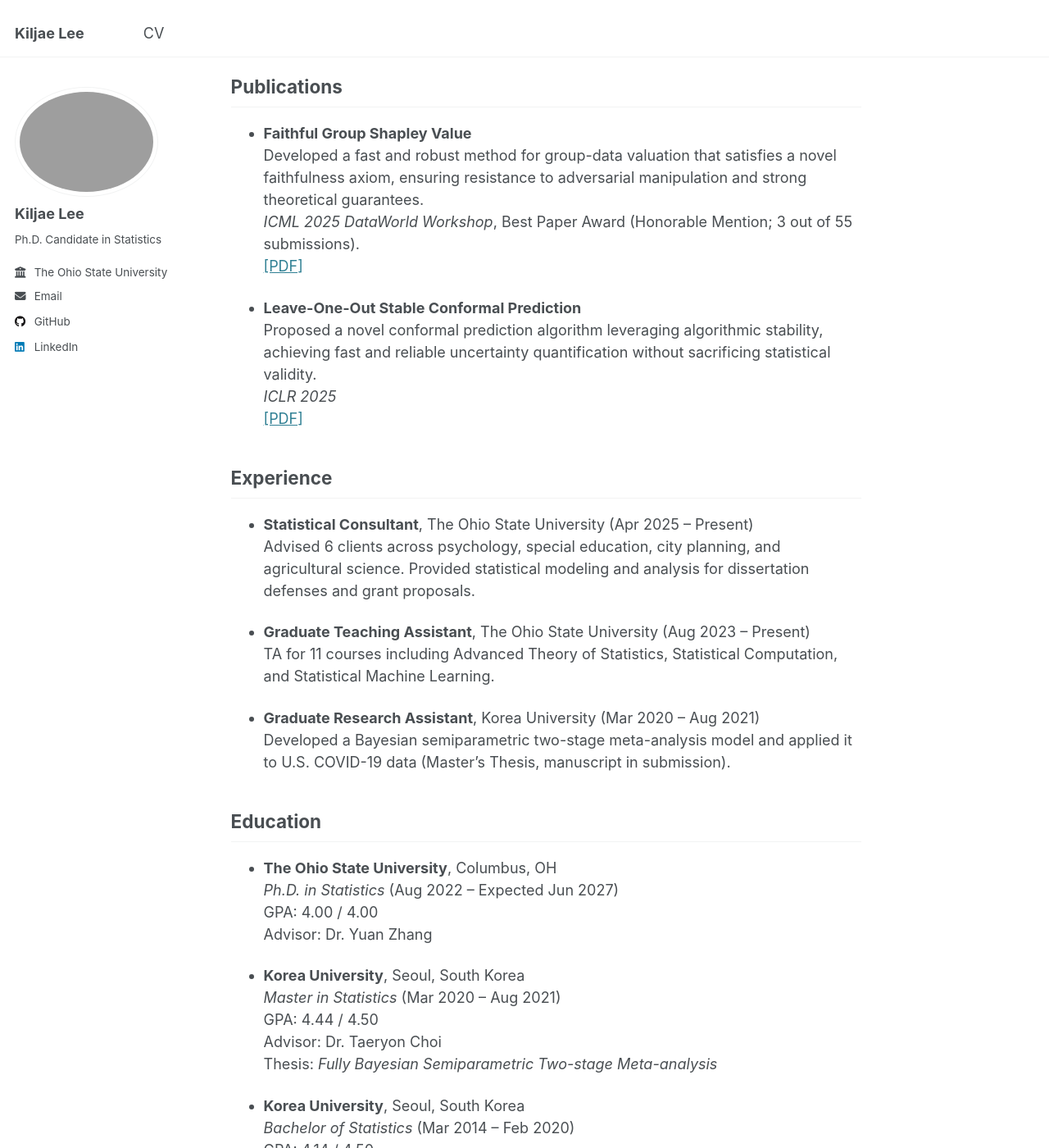
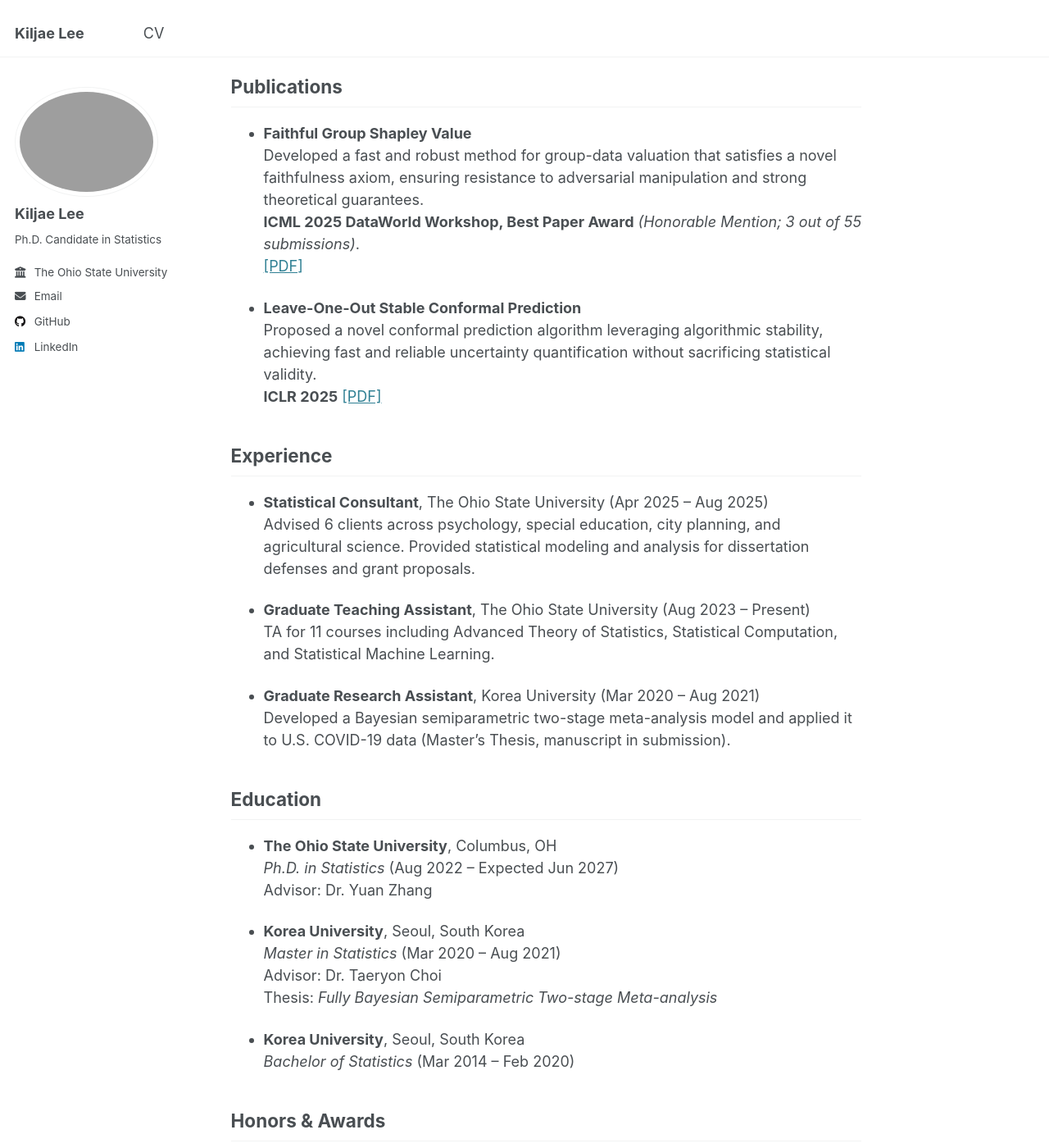
Before and after one commit to KiljaeL/KiljaeL.github.io, a Jekyll site: the page built from _pages/about.md, in a window 1280 px wide and 1400 px high, scrolled down 627 px. Shown: the whole window at 82% size. Built offline with Jekyll 4.4.1, drawn with Linux system fonts in a browser that asks for light colours.

Commit message:
Update about page content

```diff
--- a/_pages/about.md
+++ b/_pages/about.md
@@ -24,17 +24,17 @@ My research interests span across several areas in statistics and machine learni
 
 - **Faithful Group Shapley Value**
   Developed a fast and robust method for group-data valuation that satisfies a novel faithfulness axiom, ensuring resistance to adversarial manipulation and strong theoretical guarantees.
-  *ICML 2025 DataWorld Workshop*, Best Paper Award (Honorable Mention; 3 out of 55 submissions).
+  **ICML 2025 DataWorld Workshop, Best Paper Award** *(Honorable Mention; 3 out of 55 submissions)*.
   [[PDF]](https://arxiv.org/abs/2505.19013)
 
 - **Leave-One-Out Stable Conformal Prediction**
   Proposed a novel conformal prediction algorithm leveraging algorithmic stability, achieving fast and reliable uncertainty quantification without sacrificing statistical validity.
-  *ICLR 2025*
+  **ICLR 2025**
   [[PDF]](https://openreview.net/forum?id=Bt1vnCnAVS)
 
 ## Experience
 
-- **Statistical Consultant**, The Ohio State University (Apr 2025 – Present)
+- **Statistical Consultant**, The Ohio State University (Apr 2025 – Aug 2025)
   Advised 6 clients across psychology, special education, city planning, and agricultural science. Provided statistical modeling and analysis for dissertation defenses and grant proposals.
 
 - **Graduate Teaching Assistant**, The Ohio State University (Aug 2023 – Present)
@@ -47,18 +47,15 @@ My research interests span across several areas in statistics and machine learni
 
 - **The Ohio State University**, Columbus, OH
   *Ph.D. in Statistics* (Aug 2022 – Expected Jun 2027)
-  GPA: 4.00 / 4.00
   Advisor: Dr. Yuan Zhang
 
 - **Korea University**, Seoul, South Korea
   *Master in Statistics* (Mar 2020 – Aug 2021)
-  GPA: 4.44 / 4.50
   Advisor: Dr. Taeryon Choi
   Thesis: *Fully Bayesian Semiparametric Two-stage Meta-analysis*
 
 - **Korea University**, Seoul, South Korea
   *Bachelor of Statistics* (Mar 2014 – Feb 2020)
-  GPA: 4.14 / 4.50
 
 ## Honors & Awards
 
```
